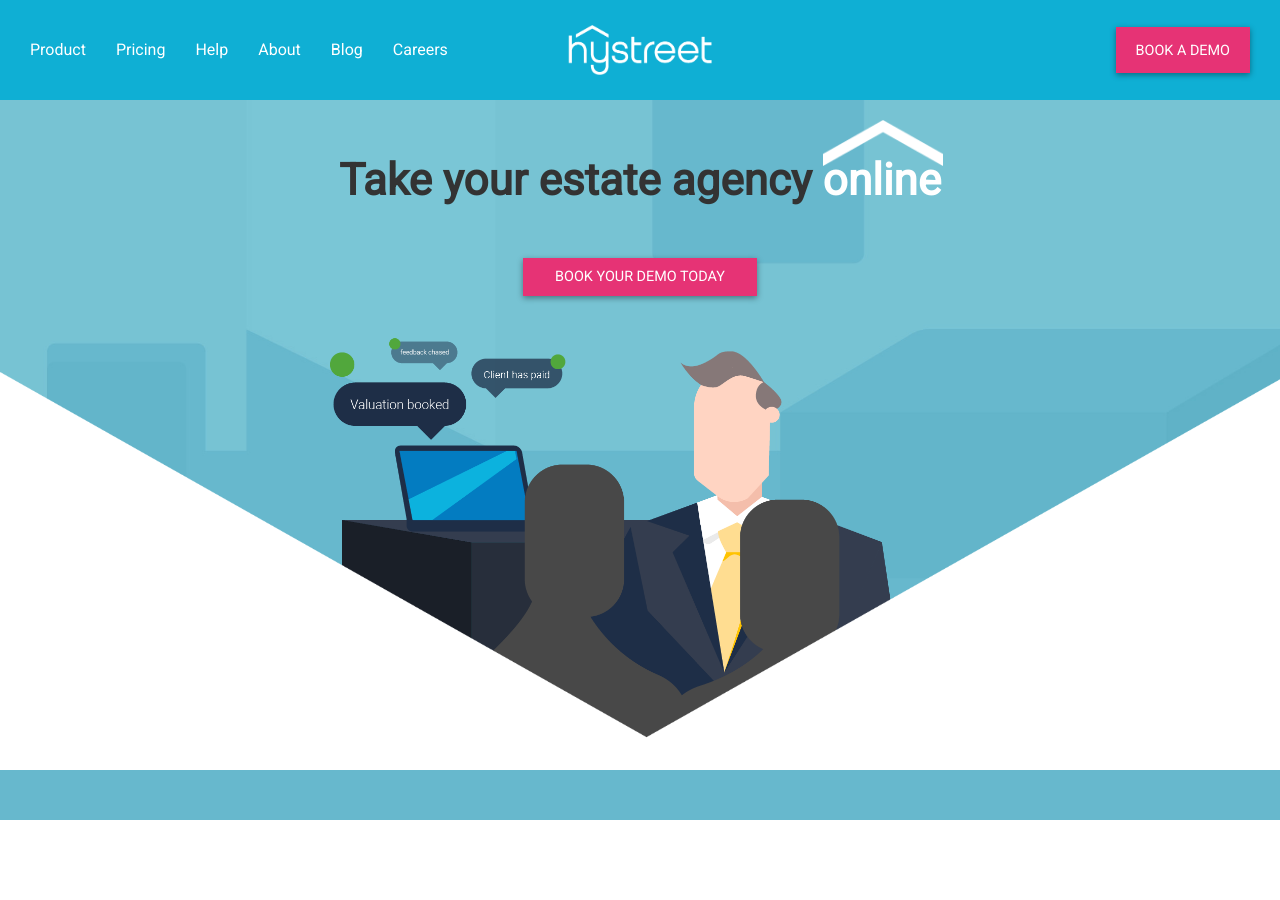
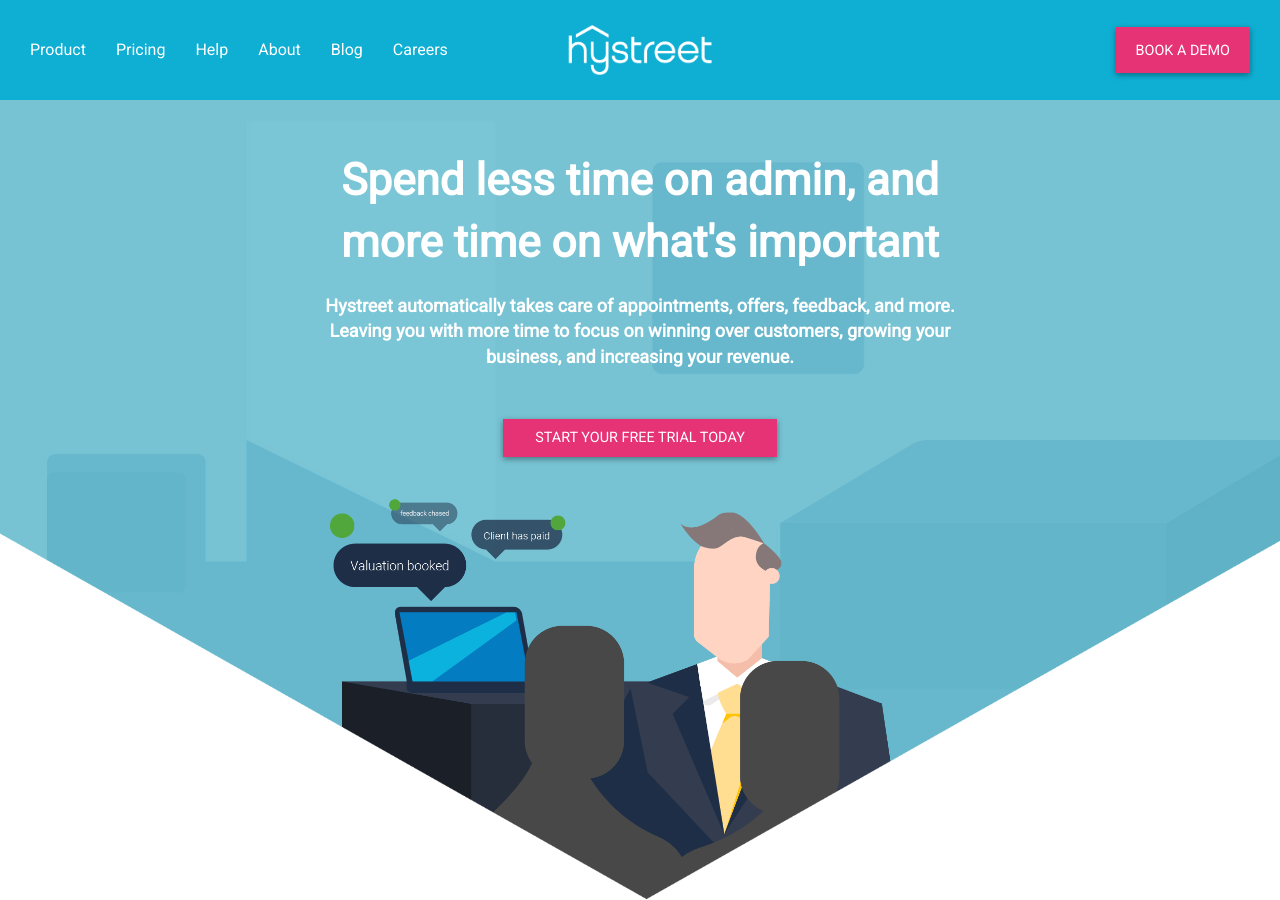
Before and after one commit to hidr/hystreet-marketing-live, a Jekyll site: the page built from b/index.html, in a window 1280 px wide and 900 px high. Built offline with Jekyll 4.4.1, drawn with Linux system fonts in a browser that asks for light colours.

Commit message:
Update b/index.html

```diff
--- a/b/index.html
+++ b/b/index.html
@@ -11,8 +11,10 @@
   <div class="hero-content">
     <div class="row">
       <div class="large-12 columns" style="color: #FFFFFF;text-transform: none; text-align: center;">
-        <h1 class="homepage-h1" style="/* position: relative; color: ##343d4f;">Take your estate agency <span style="color: #FFF;"><img src="/images/border-top-white.png" alt="top border" style="    position: absolute;    width: 120px;    bottom: 130px;    margin: 0 auto;">online</span></h1>
-        <a style="margin-top: 30px;     padding-top: 10px;    padding-left: 30px;    padding-bottom: 10px;    padding-right: 30px;" class="button" href="/book-demo/">Book your demo today</a>
+        <h1 class="homepage-h1" style="text-transform:none !important;max-width:50vw;margin:0 auto;color:#FFFFFF;">Spend less time on admin, and more time on what's important</h1>
+        <h3 style="max-width: 50vw;margin: 20px auto;color: #FFFFFF;">Hystreet automatically takes care of appointments, offers, feedback, and more. Leaving you with more time to focus on winning over customers, growing your business, and increasing your revenue.
+</h3>
+        <a style="margin-top: 30px;     padding-top: 10px;    padding-left: 30px;    padding-bottom: 10px;    padding-right: 30px;" class="button" href="/book-demo/">Start your free trial today</a>
       </div><img src="/images/20181128Arrow-hero.png" style="
     position: absolute;
     vertical-align: bottom;
```
